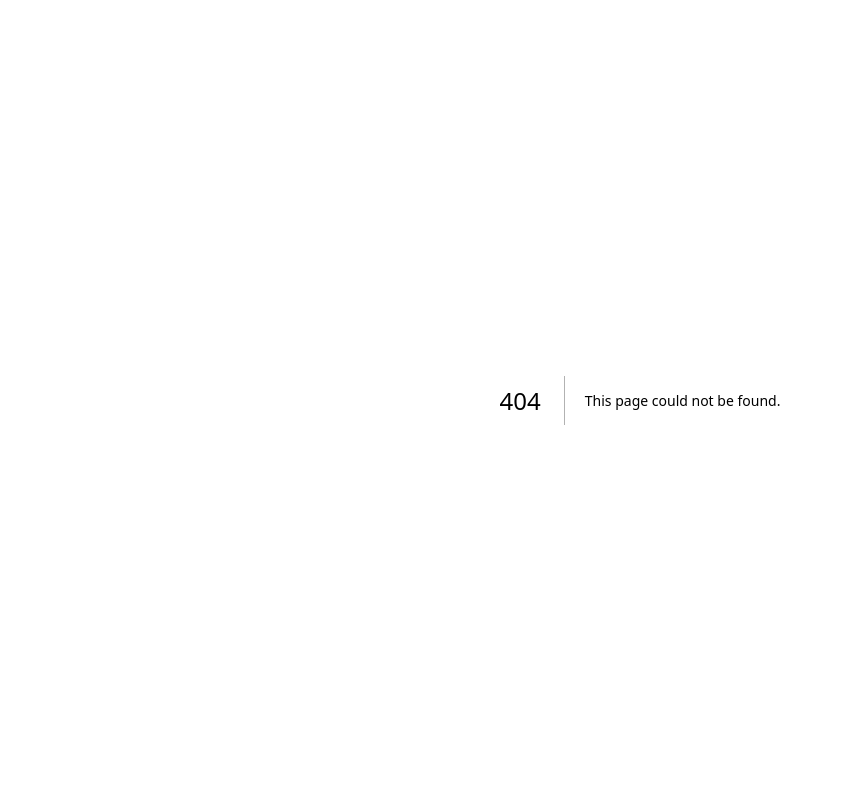
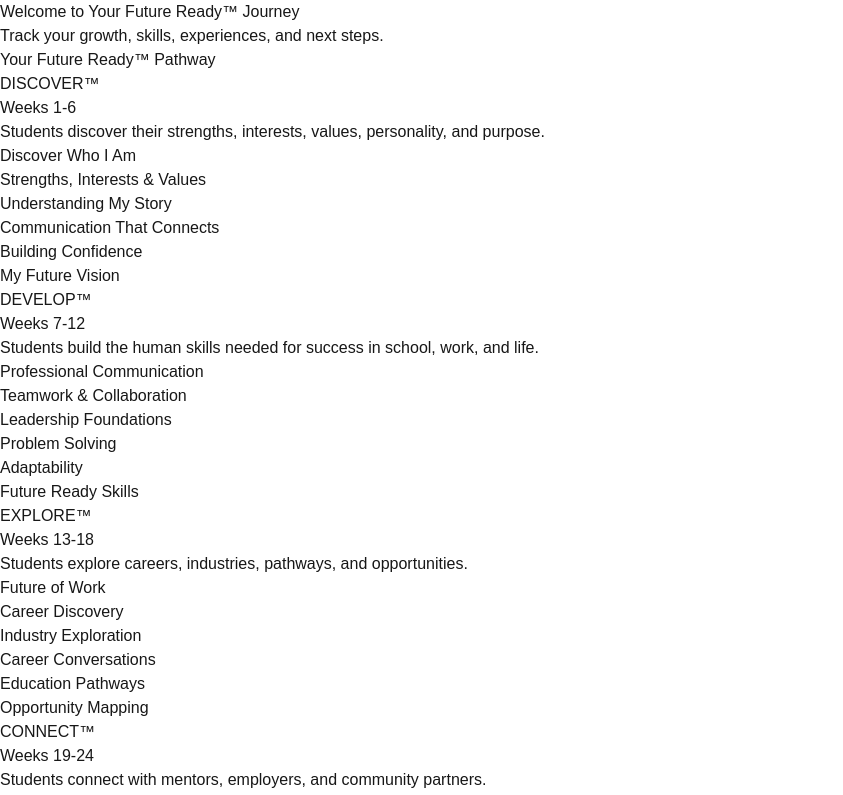
Before and after one commit to Link-Lake-Norman/Build6-, a Next.js app: page /dashboard in a window 1280 px wide. Before the commit this address had no page. Shown: the top 795 px of the page, without its empty margins (0-843 px from the left). Built offline with nearby package versions, Linux system fonts and the light colour scheme.

Commit message:
Build Future Ready student dashboard

```diff
--- /dev/null
+++ b/app/dashboard/page.tsx
@@ -0,0 +1,53 @@
+import { curriculum } from "@/content/curriculum";
+
+export default function DashboardPage() {
+  return (
+    <main>
+      <section>
+        <h1>Welcome to Your Future Ready™ Journey</h1>
+        <p>
+          Track your growth, skills, experiences, and next steps.
+        </p>
+      </section>
+
+      <section>
+        <h2>Your Future Ready™ Pathway</h2>
+
+        {curriculum.map((phase) => (
+          <div key={phase.phase}>
+            <h3>{phase.phase}</h3>
+            <p>{phase.weeks}</p>
+            <p>{phase.description}</p>
+
+            <ul>
+              {phase.modules.map((module) => (
+                <li key={module}>{module}</li>
+              ))}
+            </ul>
+          </div>
+        ))}
+      </section>
+
+      <section>
+        <h2>Your Skills</h2>
+
+        <ul>
+          <li>Communication</li>
+          <li>Leadership</li>
+          <li>Problem Solving</li>
+          <li>Adaptability</li>
+          <li>Professional Presence</li>
+        </ul>
+      </section>
+
+      <section>
+        <h2>Your Portfolio</h2>
+
+        <p>
+          Build your collection of strengths, experiences,
+          accomplishments, career discoveries, and future goals.
+        </p>
+      </section>
+    </main>
+  );
+}
```
